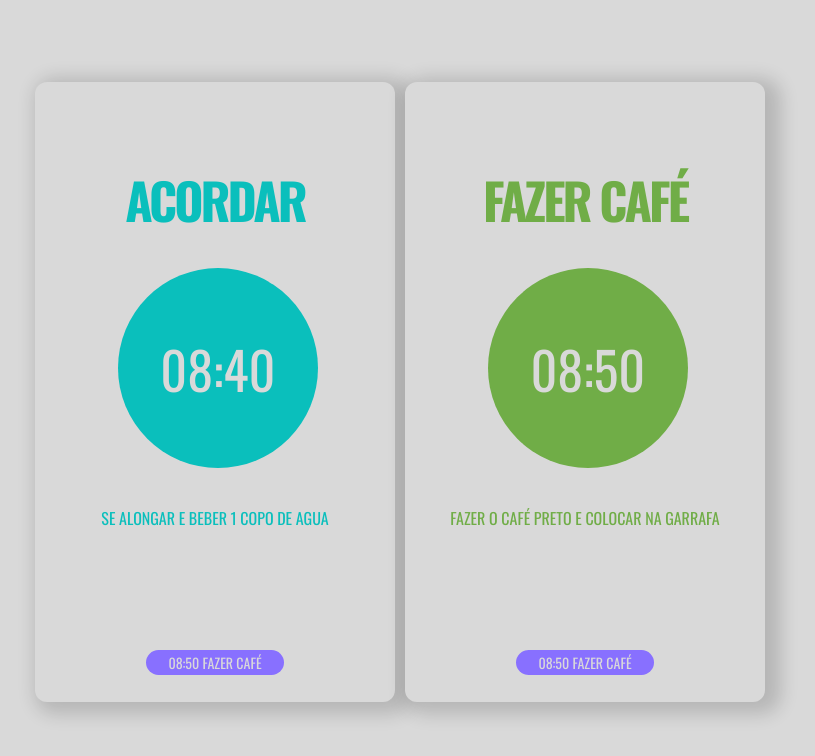
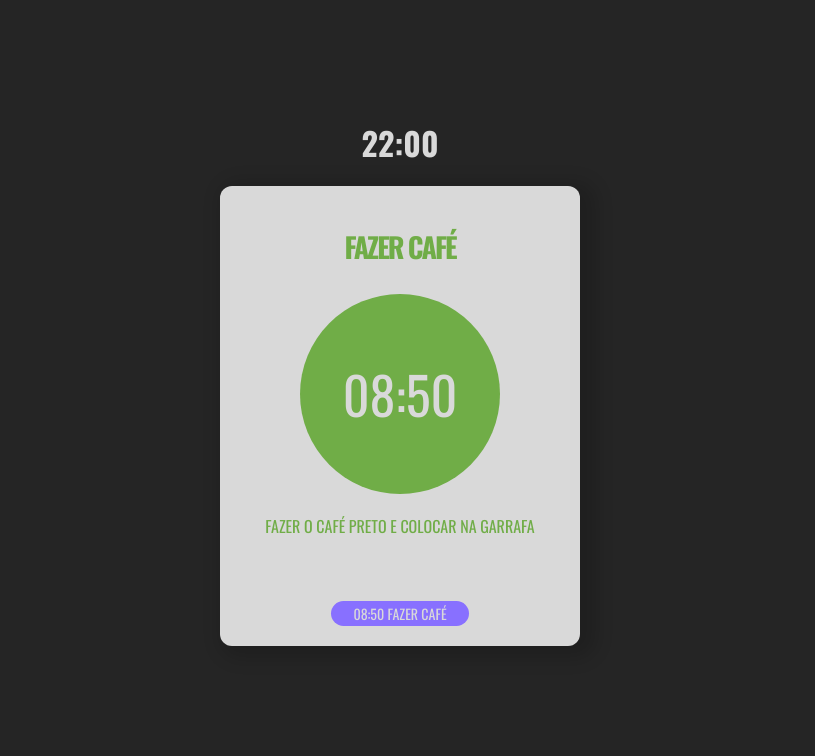
Before and after one commit to MaikonRodrigs/AppRoutine, a React (Vite) app: page / in a window 1280 px wide. Shown: the top 756 px of the page, without its empty margins (240-1055 px from the left). Built offline with nearby package versions, Linux system fonts and the light colour scheme.

Commit message:
Adjust Routines Page

```diff
--- a/src/CirclePage/index.tsx
+++ b/src/CirclePage/index.tsx
@@ -2,13 +2,13 @@ import React from 'react';
 import CardUnique from '../components/CardUnique';
 import * as C from './styles';
 import Routines from '../assets/data/routines.js';
-
 
 const CirclePage: React.FC = () => {
   const data = Routines.routine
   return (
     <>
       <C.Container>
+        <h1>22:00</h1>
         {data.map(function (d: any, idx: any) {
           return (
             <CardUnique key={d.id}
@@ -17,6 +17,8 @@ const CirclePage: React.FC = () => {
               description={d.description}
               next={d.next}
               color={d.color}
+              colorNext={d.colorNext}
+              display={d.display}
             />
           )
         }
--- a/src/CirclePage/styles.ts
+++ b/src/CirclePage/styles.ts
@@ -2,13 +2,11 @@ import styled from "styled-components";
 
 export const Container = styled.div`
   display: flex;
-  flex-direction: row;
+  justify-content: center;
   align-items: center;
-  justify-content: center;
-  justify-items: center;
-  gap: 10px;
-  padding-bottom: 120px;
-  white-space: nowrap;
+  flex-direction: column;
+  height: 90vh;
+  gap: 20px;
 `;
 
 export const Repeat = styled.div`
--- a/src/assets/data/routines.js
+++ b/src/assets/data/routines.js
@@ -1,20 +1,24 @@
 const Routines = {
   routine: [
     {
-      title: "acordar",
-      hour: "08:40",
-      description: "se alongar e beber 1 copo de agua",
-      next: "08:50 FAZER CAFÉ",
-      color: "var(--wake)",
       id: '001',
-    },
-    {
       title: "FAZER CAFÉ",
       hour: "08:50",
       description: "FAZER O CAFÉ PRETO E COLOCAR NA GARRAFA",
       next: "08:50 FAZER CAFÉ",
       color: "var(--food)",
-      id: '001',
+      colorNext: 'var(--job)',
+      display: '',
+    },
+    {
+      id: '002',
+      title: "ir para o computador",
+      hour: "08:50",
+      description: "FAZER O CAFÉ PRETO E COLOCAR NA GARRAFA",
+      next: "08:50 FAZER CAFÉ",
+      color: "var(--food)",
+      colorNext: 'var(--job)',
+      display: 'none',
     },
   ],
 };
--- a/src/components/CardUnique/index.tsx
+++ b/src/components/CardUnique/index.tsx
@@ -3,35 +3,37 @@ import React from 'react';
 import * as C from './styles';
 
 export interface IProps {
+  title?: string;
   hour?: string;
-  title?: string;
   description?: string;
   color?: string;
   selectBorder?: boolean;
   next?: string;
+  colorNext?: string;
+  display?: string;
+  // onClick?: () => void;
 }
 
 const CardUnique: React.FC<IProps> = ({
+  title,
   hour,
-  title,
   description,
   color,
   next,
+  colorNext,
+  display,
+  // onClick = undefined,
 }: IProps) => {
   return (
-    <C.Container >
-      <C.Wrapper color={color}>
-        <h1>{title}</h1>
+    <C.Container>
+      <C.FullCard display={display}>
+        <C.Title color={color}>{title}</C.Title>
         <C.Circle color={color}>
-          <span>{hour}</span>
+          <C.Hour>{hour}</C.Hour>
         </C.Circle>
-        <C.Description color={color}>
-          <span>{description}</span>
-        </C.Description>
-        <C.NextCircle>
-        <p>{next}</p>
-        </C.NextCircle>
-      </C.Wrapper>
+        <C.Description color={color}>{description}</C.Description>
+        <C.Next colorNext={colorNext}>{next}</C.Next>
+      </C.FullCard >
     </C.Container>
   )
 }
--- a/src/components/CardUnique/styles.ts
+++ b/src/components/CardUnique/styles.ts
@@ -1,72 +1,69 @@
 import styled from "styled-components";
 import { IProps } from ".";
 
-export const Container = styled.div`
+export const Container = styled.div<IProps>`
   display: flex;
   align-items: center;
   justify-content: center;
-  height: 90vh;
+  /* height: 90vh; */
 `;
 
-export const Wrapper = styled.div<IProps>`
+export const FullCard = styled.div<IProps>`
   width: 360px;
-  height: 620px;
+  height: 460px;
   background-color: var(--white);
   border-radius: 12px;
   box-shadow: 8px 4px 18px 8px #00000029;
-  padding-top: 30px;
 
+  display: flex;
+  flex-direction: column;
+  justify-content: center;
+  align-items: center;
+  /* flex: 1; */
   position: relative;
 
-  h1 {
-    font-size: 50px;
-    letter-spacing: -3px;
-    margin-top: 50px;
+  display: ${({ display}) => display };
+`;
+
+export const Title = styled.h1`
+  font-size: 28px;
+  letter-spacing: -2px;
   text-transform: uppercase;
   color: ${({ color }) => color};
-  }
+
+  position: absolute;
+  top: 40px;
 `;
 
-export const Circle = styled.div<IProps>`
+export const Circle = styled.div`
   width: 200px;
   height: 200px;
   background-color: ${({ color }) => color};
   border-radius: 50%;
 
-  position: absolute;
-  top: 30%;
-  left: 23%;
   display: flex;
   justify-content: center;
   align-items: center;
-  span {
+`;
+
+export const Hour = styled.div`
   color: var(--white);
   font-size: 52px;
-  }
 `;
 
-export const Description = styled.div<IProps>`
-  display: flex;
-  justify-content: center;
-  flex-direction: column;
-  margin-top: 270px;
-  span {
+export const Description = styled.span`
   color: ${({ color }) => color};
   text-transform: uppercase;
-  }
-
+  margin-top: 20px;
 `;
 
-export const NextCircle = styled.div`
-    margin-top: 120px;
-    display: flex;
-    justify-content: center;
-    p {
-      background-color: var(--job);
-      width:max-content;
-      text-align: center;
+export const Next = styled.span<IProps>`
+  background-color: ${({ colorNext }) => colorNext };
   padding: 2px 22px;
   border-radius: 22px;
+  text-align: center;
   font-size: 14px;
-  }
+
+  position: absolute;
+  bottom: 20px;
 `;
--- a/src/styles/GlobalStyles.ts
+++ b/src/styles/GlobalStyles.ts
@@ -24,12 +24,11 @@ export default createGlobalStyle`
     }
 
     html {
-        background: var(--white);
+        background: var(--black);
         color: var(--white);
     }
 
     :root {
-    max-width: 460px;
     margin: 0 auto;
     padding: 2rem;
     text-align: center;
```
Lines whose indentation alone changed are shown as unchanged.
